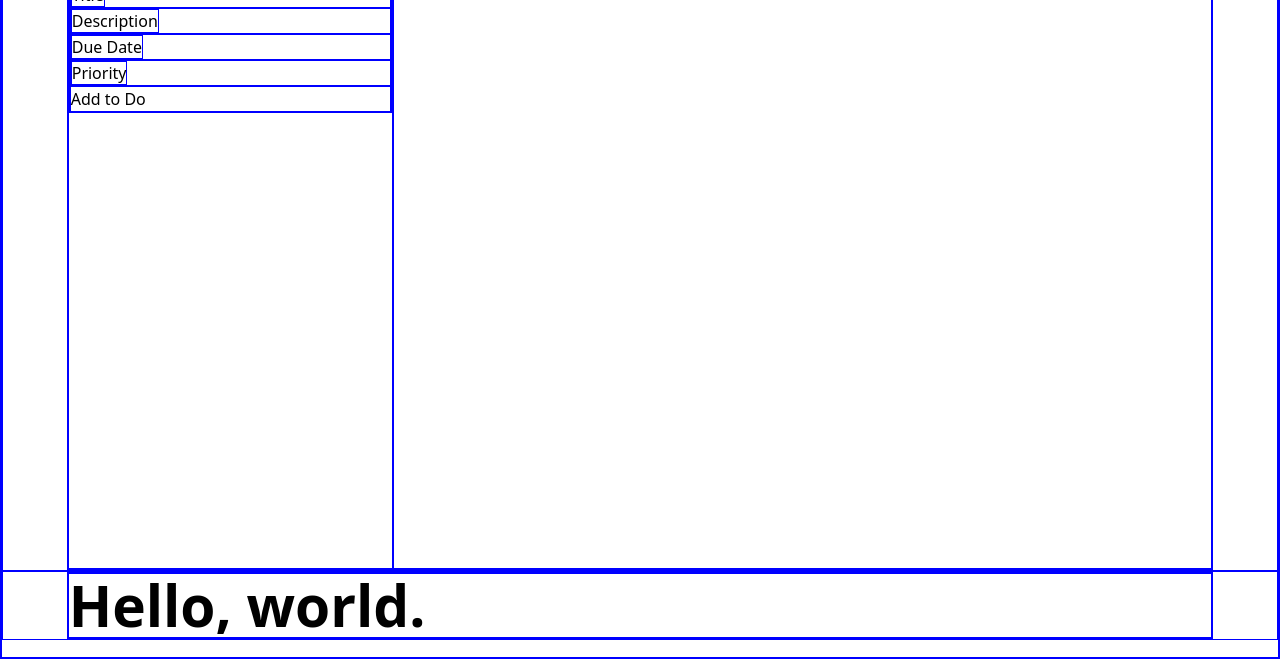
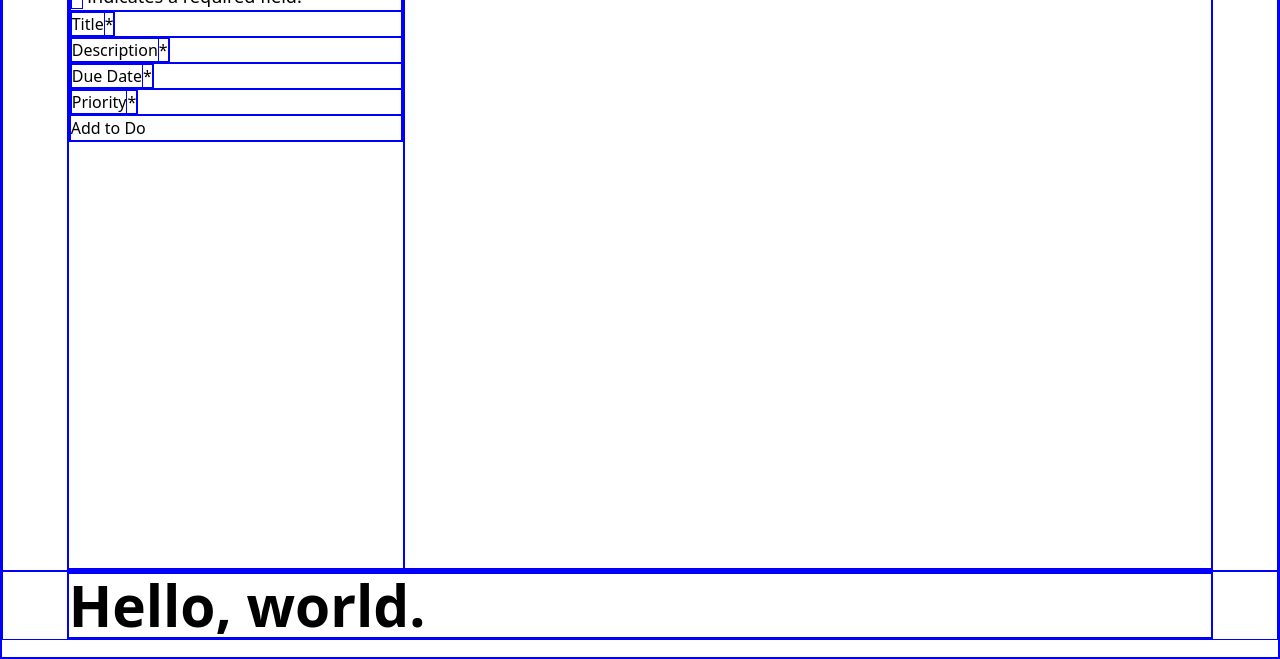
Before and after one commit to Oosh74/op-to-do, a website built with webpack: page src/template.html in a window 1280 px wide. Shown: the part 143-802 px from the top of the page. Built offline with nearby package versions, Linux system fonts and the light colour scheme.

Commit message:
cleaning up the form

```diff
--- a/src/template.html
+++ b/src/template.html
@@ -17,21 +17,33 @@
         <div class="sidebar">
           <h2>Sidebar</h2>
           <form>
+            <p>
+              <span aria-label="required">*</span> indicates a required field.
+            </p>
             <div class="form-item-container">
-              <label for="title">Title</label
-              ><input id="title" name="title" type="text" />
+              <label for="title"
+                >Title<span aria-label="required">*</span></label
+              ><input id="title" name="title" type="text" required />
             </div>
             <div class="form-item-container">
-              <label for="description">Description</label
-              ><input id="description" name="description" type="text" />
+              <label for="description"
+                >Description<span aria-label="required">*</span></label
+              ><input
+                id="description"
+                name="description"
+                type="text"
+                required
+              />
             </div>
             <div class="form-item-container">
-              <label for="date">Due Date</label
-              ><input id="date" name="date" type="text" />
+              <label for="date"
+                >Due Date<span aria-label="required">*</span></label
+              ><input id="date" name="date" type="text" required />
             </div>
             <div class="form-item-container">
-              <label for="priority">Priority</label
-              ><input id="priority" name="priority" type="text" />
+              <label for="priority"
+                >Priority<span aria-label="required">*</span></label
+              ><input id="priority" name="priority" type="text" required />
             </div>
             <div class="form-item-container">
               <button type="submit">Add to Do</button>
```
